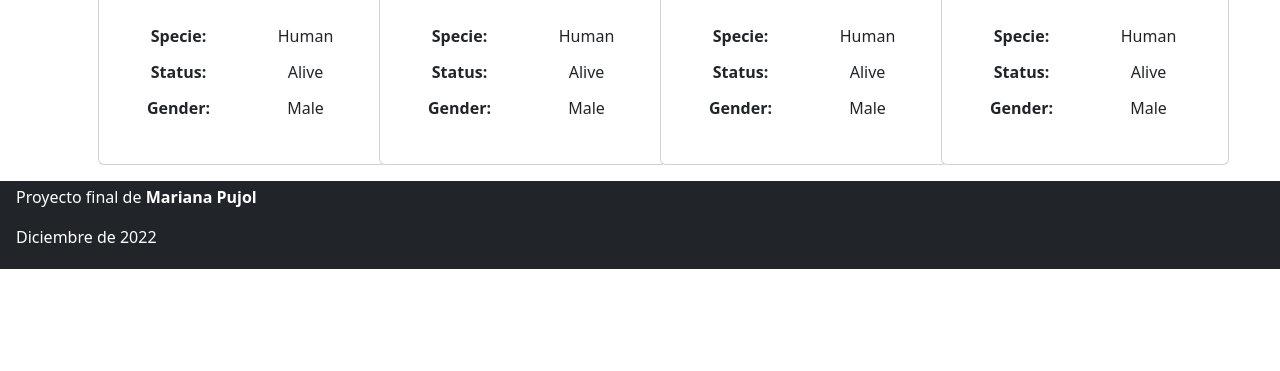
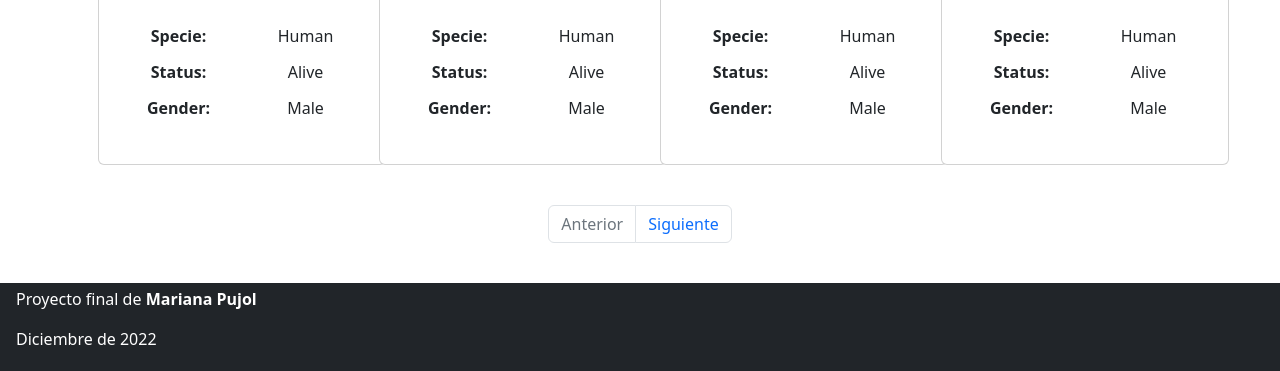
Before and after one commit to marianapujol/proyecto-final-ADA, a plain HTML site: page index.html in a window 1280 px wide. Shown: the part 824-1195 px from the top of the page. Before the commit the page ends 1093 px from the top, so only its background shows below. Drawn offline with nearby package versions, Linux system fonts and the light colour scheme.

Commit message:
tercer commit

```diff
--- a/index.html
+++ b/index.html
@@ -238,6 +238,16 @@
     </div>
   </div>
 
+    <nav aria-label="Page navigation" class="py-4">
+      <ul class="pagination justify-content-center">
+        <li id="previo" class="page-item"><a class="page-link disabled" href="#">Anterior</a></li>
+        <li id="Siguiente" class="page-item"><a class="page-link" href="#">Siguiente</a></li>
+      </ul>
+    </nav>
+
+
+
+
     <footer>
       <div class="footer bg-dark py-1 px-3">
         <p>Proyecto final de <strong>Mariana Pujol</strong></p>
```
